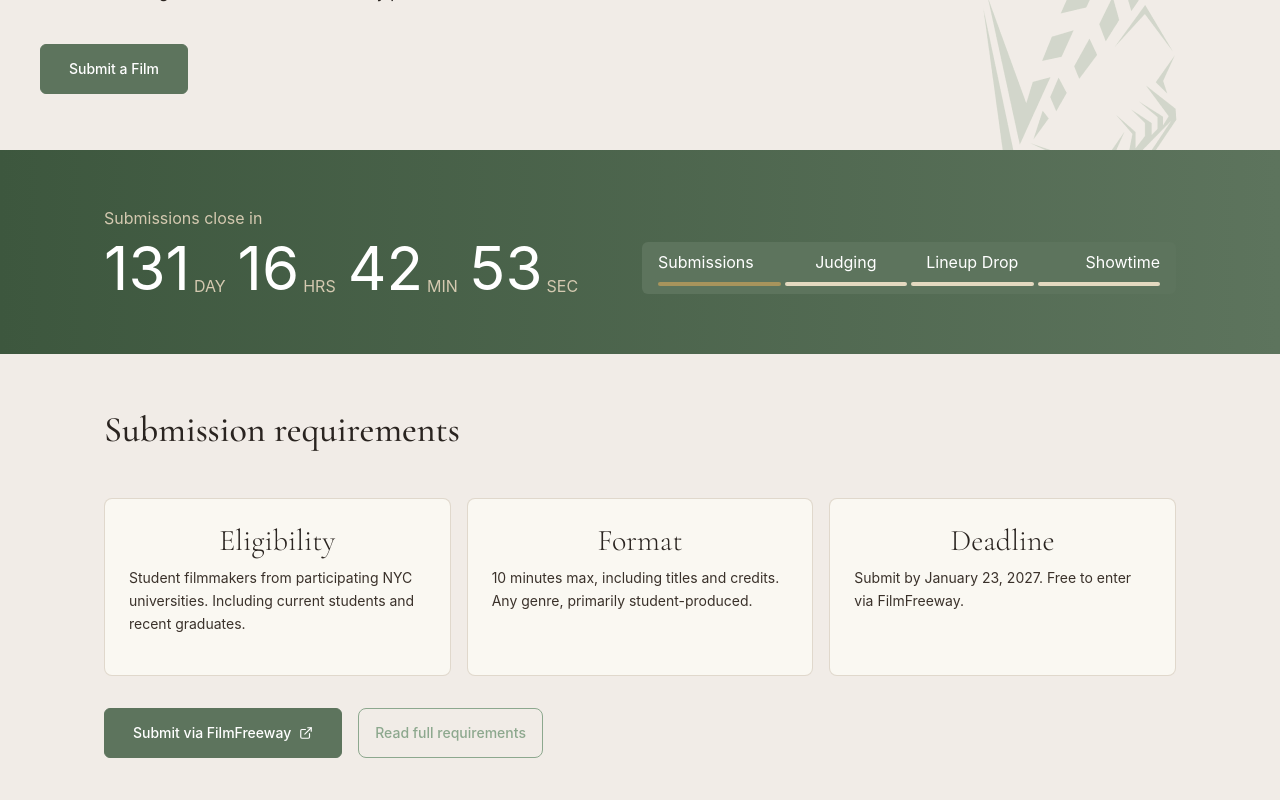
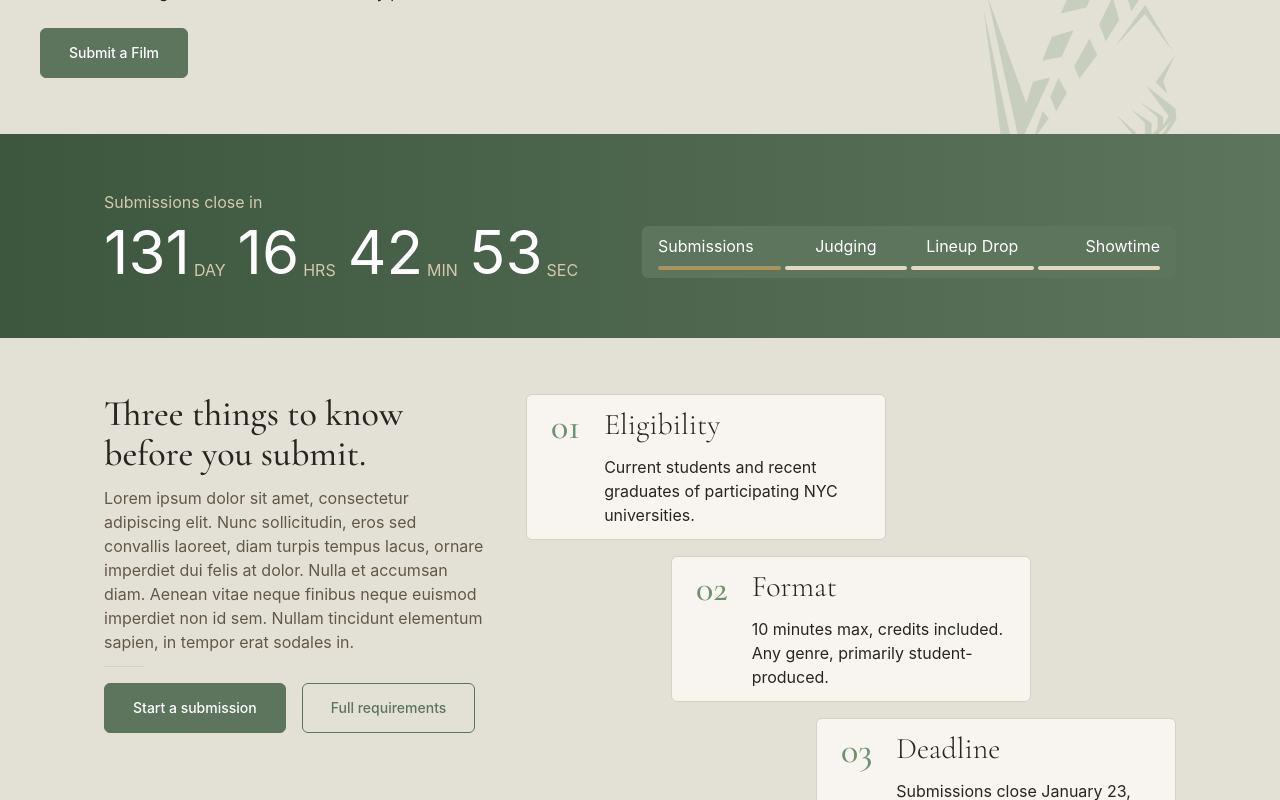
Before and after one commit to Kique9598/liberty_film_festival, a React (Vite) app: page / in a window 1280 px wide. Shown: the part 420-1220 px from the top of the page. Built offline with nearby package versions, Linux system fonts and the light colour scheme.

Commit message:
minor edits made. redesigned elegibility section

```diff
--- a/src/components/HeroButton.tsx
+++ b/src/components/Button.tsx
@@ -3,22 +3,17 @@ import { LuExternalLink } from "react-icons/lu";
 import { IconContext } from "react-icons/lib";
 import Icon from "./Icon";
 
-type HeroButtonProps = {
-  children: React.ReactNode;
-  variant?: "primary" | "secondary";
+type ButtonProps = {
+  label: string;
+  ghost?: boolean;
 } & ({ to: string; link?: never } | { link: string; to?: never });
 
-const HeroButton = ({
-  to,
-  link,
-  children,
-  variant = "primary",
-}: HeroButtonProps) => {
-  const classes = variant === "primary" ? "btn-primary" : "btn-secondary";
+const Button = ({ to, link, label, ghost = false }: ButtonProps) => {
+  const classes = `flex w-fit items-center gap-2 rounded-md border border-[#5D745D] ${ghost ? "text-[#5D745D]" : "bg-[#5D745D] hover:bg-[#677E67] text-white"} px-7 py-3.5 text-sm font-medium  transition-all hover:-translate-y-1 duration-200 hover:border-[#677E67]  hover:shadow-md`;
 
   return to ? (
     <RouterNavLink to={to} className={`${classes} group`}>
-      <span className="btn-content">{children}</span>
+      <span className="btn-content">{label}</span>
     </RouterNavLink>
   ) : (
     <a
@@ -28,11 +23,10 @@ const HeroButton = ({
       className={`${classes} group`}
     >
       <span className="btn-content">
-        {children}{" "}
-        <Icon size="14"/>
+        {label} <Icon size="14" />
       </span>{" "}
     </a>
   );
 };
 
-export default HeroButton;
+export default Button;
--- /dev/null
+++ b/src/components/Card.tsx
@@ -0,0 +1,20 @@
+type CardProps = {
+  title: string;
+  body: string;
+  id?: string;
+  className?: string;
+};
+
+const Card = ({ title, body, id, className }: CardProps) => {
+  return (
+    <div className={`flex max-w-90 py-3 px-6 gap-6 bg-[#F8F5F1] border border-[#D9CFC4] rounded-md ${className}`}>
+      <h2 className="text-[#6E9270]">{id}</h2>
+      <div className="flex flex-col gap-3">
+        <h4>{title}</h4>
+        <p>{body}</p>
+      </div>
+    </div>
+  );
+};
+
+export default Card;
--- a/src/components/Footer.tsx
+++ b/src/components/Footer.tsx
@@ -9,7 +9,7 @@ const footerLinkClass =
 
 const Footer = () => {
   return (
-    <footer className="border-t border-parch-300 bg-parch-200">
+    <footer className="border-t border-parch-300">
       <div className="mx-auto max-w-6xl px-6 py-8 md:px-10 md:py-10">
         <div className="grid grid-cols-1 gap-8 sm:grid-cols-2 lg:grid-cols-[1.5fr_1fr_1fr] lg:gap-10">
           <div className="flex flex-col gap-3">
--- a/src/components/Hero.tsx
+++ b/src/components/Hero.tsx
@@ -1,5 +1,5 @@
 import SprocketHoles from "./SprocketHoles";
-import HeroButton from "./HeroButton";
+import Button from "./Button";
 import PageHero from "./PageHero";
 import Section from "./Section";
 
@@ -12,7 +12,7 @@ const Hero = () => {
             The Future of <br className="hidden sm:block" /> Cinema Starts Here.
           </>
         }
-        actions={<HeroButton to="/submit">Submit a Film</HeroButton>}
+        actions={<Button to="/submit" label="Submit a Film" />}
       >
         <div className="flex flex-wrap items-center gap-2 text-sm sm:text-base">
           <span>date*</span>
--- a/src/components/InfoCard.tsx
+++ b/src/components/InfoCard.tsx
@@ -1,6 +1,7 @@
 type InfoCardProps = {
   title: string;
   children: React.ReactNode;
+  className?: string;
   variant?: "default" | "light" | "highlight";
   titleSize?: "md" | "lg";
 };
@@ -19,11 +20,14 @@ const titleSizeClasses = {
 const InfoCard = ({
   title,
   children,
+  className = "",
   variant = "default",
   titleSize = "md",
 }: InfoCardProps) => {
   return (
-    <div className={`flex h-full flex-col gap-2 ${variantClasses[variant]}`}>
+    <div
+      className={`flex h-full flex-col gap-2 ${variantClasses[variant]} ${className}`}
+    >
       <h4 className={`text-left ${titleSizeClasses[titleSize]}`}>{title}</h4>
       {children}
     </div>
--- a/src/components/ParticipatingSchools.tsx
+++ b/src/components/ParticipatingSchools.tsx
@@ -4,7 +4,7 @@ const gridBlockStyle =
   "grid w-full place-items-center p-2 aspect-video sm:p-3";
 
 const schools = [
-  "Columbia", "NYU", "Fordham", "PACE", "Pratt", "Sarah", "Lawrence", "SVA", "Brooklyn", "College", "The New School"
+  "Columbia", "NYU", "Fordham", "PACE", "Pratt", "Sarah", "Lawrence", "SVA", "Brooklyn College", "The New School"
 ];
 
 const ParticipatingSchools = () => {
--- a/src/components/Section.tsx
+++ b/src/components/Section.tsx
@@ -1,8 +1,8 @@
 type SectionProps = {
   children?: React.ReactNode;
   className?: string;
-  id?: string;
   variant?: "default" | "narrow" | "hero" | "banner" | "alt" | "prose";
+  row?: boolean;
   scrollMargin?: boolean;
 };
 
@@ -18,19 +18,17 @@ const containerVariants = {
 const Section = ({
   children,
   className = "",
-  id,
   variant = "default",
+  row = false,
   scrollMargin = false,
 }: SectionProps) => {
-  const isAlt = variant === "alt";
   const scrollClass = scrollMargin ? "scroll-mt-24" : "";
 
   return (
-    <section
-      id={id}
-      className={`w-full ${isAlt ? "bg-section-alt" : ""} ${scrollClass} ${className}`}
-    >
-      <div className={`mx-auto flex flex-col ${containerVariants[variant]}`}>
+    <section className={`w-full ${scrollClass} ${className}`}>
+      <div
+        className={`mx-auto flex flex-col ${containerVariants[variant]} ${row ? "gap-10 lg:flex-row" : "gap-4"}`}
+      >
         {children}
       </div>
     </section>
--- a/src/components/SectionHeader.tsx
+++ b/src/components/SectionHeader.tsx
@@ -9,7 +9,7 @@ const SectionHeader = ({
   title,
   description,
   centered = false,
-  showDivider = false,
+  showDivider = true,
 }: SectionHeaderProps) => {
   const align = centered ? "items-center text-center" : "items-start text-left";
 
--- a/src/index.css
+++ b/src/index.css
@@ -110,7 +110,7 @@
 }
 
 body {
-  @apply bg-parch-200 text-ink antialiased;
+  @apply bg-[#E3E1D5] text-ink antialiased;
 }
 
 h1 {
@@ -118,7 +118,7 @@ h1 {
 }
 
 h2 {
-  @apply mb-6 font-cormorant text-3xl font-medium sm:text-4xl;
+  @apply font-cormorant text-3xl font-medium sm:text-4xl;
 }
 
 h3 {
@@ -126,11 +126,7 @@ h3 {
 }
 
 h4 {
-  @apply text-center font-cormorant text-2xl font-light sm:text-3xl;
-}
-
-p {
-  @apply mb-4;
+  @apply font-cormorant text-2xl font-light sm:text-3xl;
 }
 
 @layer components {
@@ -239,7 +235,7 @@ p {
   }
 
   .site-header--scrolled {
-    @apply bg-parch-200/95 backdrop-blur-sm;
+    @apply bg-[#E3E1D5]/85 backdrop-blur-sm;
   }
 
   .site-header-inner {
--- a/src/pages/Donate.tsx
+++ b/src/pages/Donate.tsx
@@ -1,5 +1,5 @@
 import Section from "../components/Section";
-import HeroButton from "../components/HeroButton";
+import HeroButton from "../components/Button";
 import PageHero from "../components/PageHero";
 import SectionHeader from "../components/SectionHeader";
 import InfoCard from "../components/InfoCard";
--- a/src/pages/Home.tsx
+++ b/src/pages/Home.tsx
@@ -2,7 +2,7 @@ import Hero from "../components/Hero";
 import Section from "../components/Section";
 import Timeline from "../components/Timeline";
 import ParticipatingSchools from "../components/ParticipatingSchools";
-import HeroButton from "../components/HeroButton";
+import Button from "../components/Button";
 import InfoCard from "../components/InfoCard";
 import TwoColumnMedia from "../components/TwoColumnMedia";
 import VideoPlayer from "../components/VideoPlayer";
@@ -14,7 +14,8 @@ import {
 } from "../constants/links";
 import { submissionHighlights } from "../data/homeContent";
 import { impactAreasShort } from "../data/impactAreas";
-import SprocketHoles from "../components/SprocketHoles";
+import SectionHeader from "../components/SectionHeader";
+import Card from "../components/Card";
 
 const Home = () => {
   return (
@@ -26,27 +27,38 @@ const Home = () => {
       />
       <Hero />
       <Timeline />
-      <Section>
-        <div className="flex flex-col gap-6">
-          <h2 className="mb-0">Submission requirements</h2>
+      <Section row>
+        <div className="flex flex-col flex-1 gap-4">
+          <SectionHeader
+            title={"Three things to know before you submit."}
+            description={
+              "Lorem ipsum dolor sit amet, consectetur adipiscing elit. Nunc sollicitudin, eros sed convallis laoreet, diam turpis tempus lacus, ornare imperdiet dui felis at dolor. Nulla et accumsan diam. Aenean vitae neque finibus neque euismod imperdiet non id sem. Nullam tincidunt elementum sapien, in tempor erat sodales in."
+            }
+          />
+          <div className="flex gap-4">
+            <Button to={"/submit"} label="Start a submission" />
+            <Button to={"/submit"} label="Full requirements" ghost />
+          </div>
+        </div>
 
-          <div className="mb-2 grid grid-cols-1 gap-4 md:grid-cols-3">
-            {submissionHighlights.map(({ title, description }) => (
-              <InfoCard key={title} title={title} variant="light">
-                <p className="mb-0 text-sm leading-relaxed text-body">
-                  {description}
-                </p>
-              </InfoCard>
-            ))}
-          </div>
-          <div className="flex flex-wrap gap-3 sm:gap-4">
-            <HeroButton link={FILMFREEWAY_LINK}>
-              Submit via FilmFreeway
-            </HeroButton>
-            <HeroButton to="/submit" variant="secondary">
-              Read full requirements
-            </HeroButton>
-          </div>
+        <div className="flex flex-col flex-1/4 gap-4">
+          <Card
+            id="01"
+            title="Eligibility"
+            body="Current students and recent graduates of participating NYC universities."
+          />
+          <Card
+            id="02"
+            title="Format"
+            body="10 minutes max, credits included. Any genre, primarily student-produced."
+            className="mx-auto"
+          />
+          <Card
+            id="03"
+            title="Deadline"
+            body="Submissions close January 23, 2027. Selected films are asked for stills, poster art and cast & crew later."
+            className="ml-auto"
+          />
         </div>
       </Section>
       <Section variant="alt">
@@ -58,7 +70,7 @@ const Home = () => {
               className="max-w-full md:max-w-[455px]"
             />
           }
-          actions={<HeroButton to="/about">Learn More</HeroButton>}
+          actions={<Button to="/about" label="Learn More" />}
         >
           <p className="mb-0">
             The Liberty Film Festival is a 2027 intercollegiate film festival
@@ -93,10 +105,8 @@ const Home = () => {
               a real venue, a real audience, and real industry access.
             </p>
             <div className="flex flex-wrap gap-3 sm:gap-4">
-              <HeroButton link={DONATE_LINK}>Donate on Seed&Spark</HeroButton>
-              <HeroButton to="/donate#donor-tiers" variant="secondary">
-                See donor tiers
-              </HeroButton>
+              <Button link={DONATE_LINK} label="Donate on Seed&Spark" />
+              <Button to="/donate#donor-tiers" ghost label="See donor tiers" />
             </div>
           </div>
 
--- a/src/pages/Submit.tsx
+++ b/src/pages/Submit.tsx
@@ -1,4 +1,4 @@
-import HeroButton from "../components/HeroButton";
+import HeroButton from "../components/Button";
 import Section from "../components/Section";
 import PageHero from "../components/PageHero";
 import SectionHeader from "../components/SectionHeader";
```
